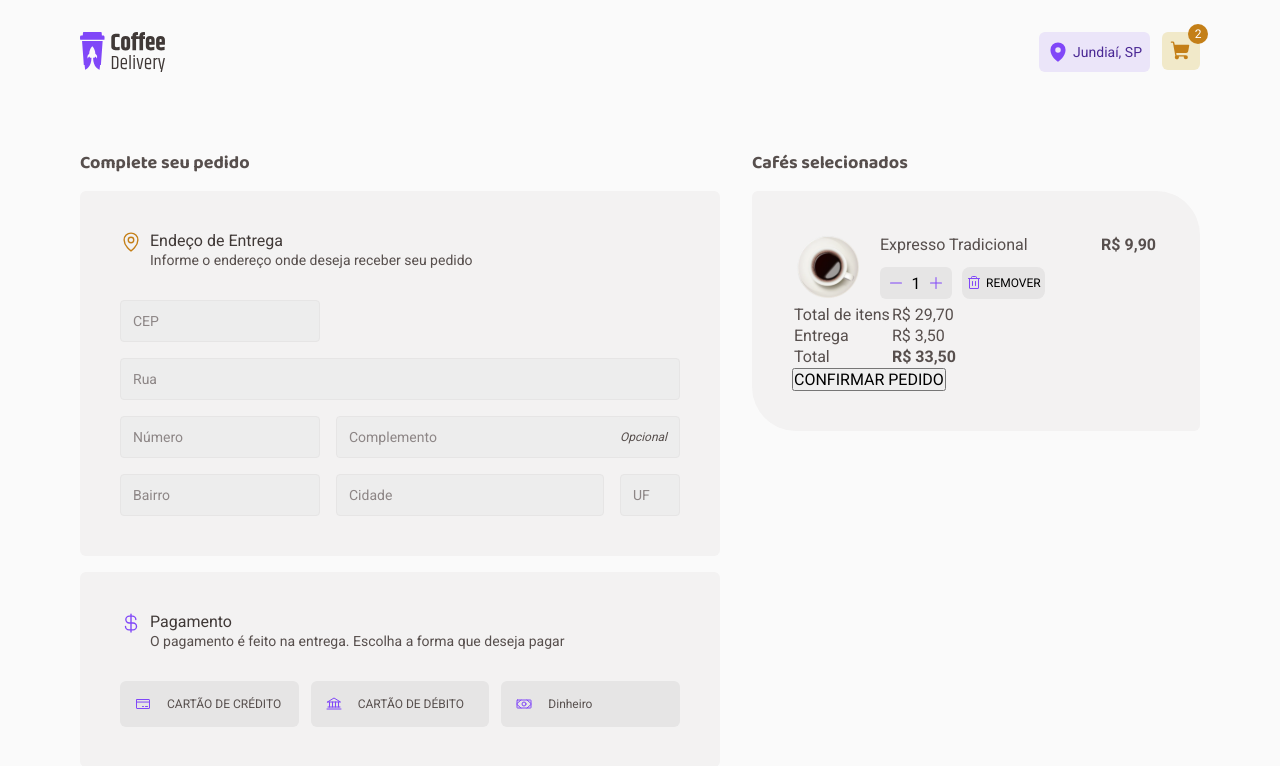
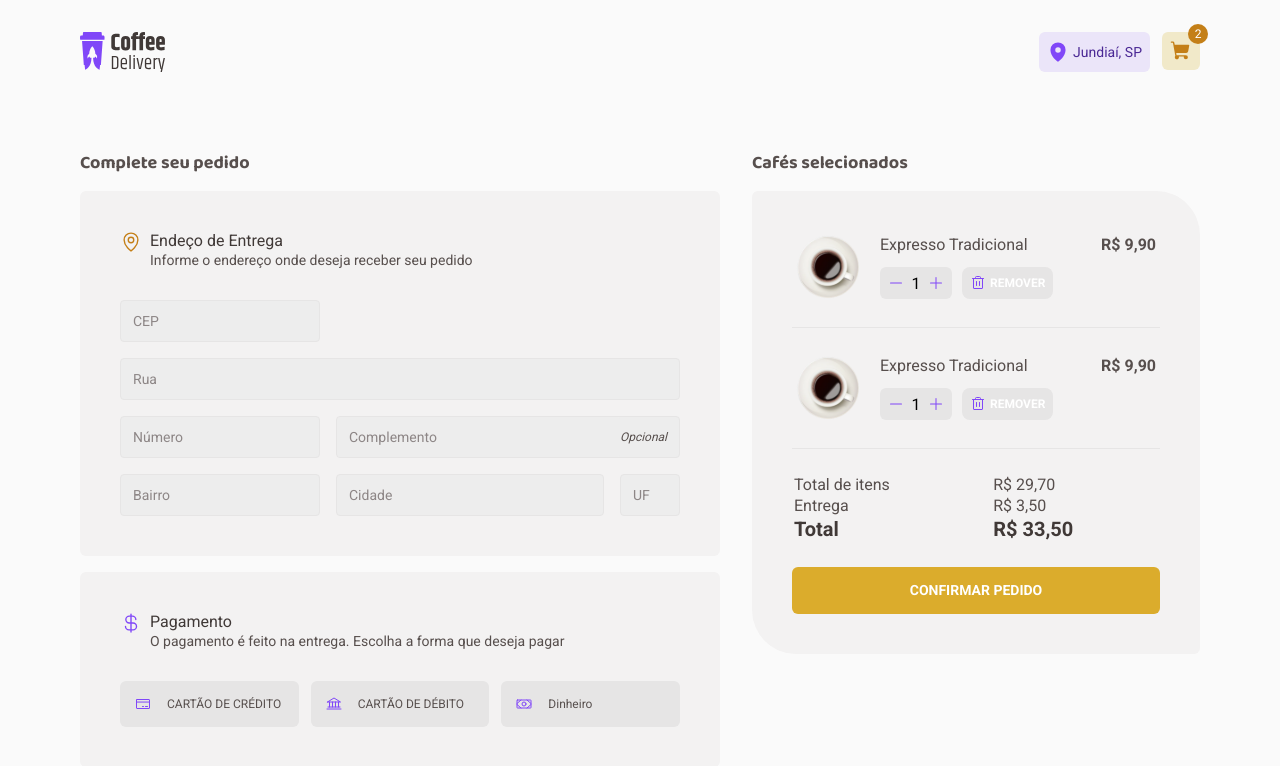
Before and after one commit to willianlins/Coffe-Delivery-Ignite, a React (Vite) app: page /Checkout in a window 1280 px wide. Shown: the top 766 px of the page. Built offline with nearby package versions, Linux system fonts and the light colour scheme.

Commit message:
checkout

```diff
--- a/src/pages/Checkout/Components/CoffeList/styles.ts
+++ b/src/pages/Checkout/Components/CoffeList/styles.ts
@@ -31,16 +31,24 @@ export const CoffeListDetails = styled.div`
       display: flex;
       flex-direction: row;
       align-items: center;
-      padding: 0.25rem;
+      padding: 0.25rem 0.5rem;
       border: 0;
       gap: 0.25rem;
       background: ${(props) => props.theme.COLORS['BASE-BUTTON']};
       border-radius: 8px;
       font-size: ${(props) => props.theme.FONT_SIZE['BUTTON-M']}rem;
       line-height: 160%;
-
+      transition:
+        color 0.3s,
+        background-color 0.3s;
+      cursor: pointer;
       svg {
         color: ${(props) => props.theme.COLORS.PURPLE};
+      }
+
+      &:hover {
+        color: ${(props) => props.theme.COLORS['BASE-SUBTITLE']};
+        background: ${(props) => props.theme.COLORS['BASE-HOVER']};
       }
     }
   }
--- a/src/pages/Checkout/index.tsx
+++ b/src/pages/Checkout/index.tsx
@@ -7,6 +7,8 @@ import {
   ContainerCheckout,
   FormLeftInfoInput,
   FormLeftPayment,
+  FormRightListCoffe,
+  FormRightPriceList,
 } from './styles'
 import { CoffeList } from './Components/CoffeList'
 
@@ -84,9 +86,14 @@ export function Checkout() {
       <div>
         <h2>Cafés selecionados</h2>
         <CheckoutFormRight>
-          <CoffeList />
+          <FormRightListCoffe>
+            <CoffeList />
+          </FormRightListCoffe>
+          <FormRightListCoffe>
+            <CoffeList />
+          </FormRightListCoffe>
 
-          <table>
+          <FormRightPriceList>
             <tbody>
               <tr>
                 <td>Total de itens</td>
@@ -97,13 +104,15 @@ export function Checkout() {
                 <td>R$ 3,50</td>
               </tr>
               <tr>
-                <td>Total</td>
+                <td>
+                  <strong>Total</strong>
+                </td>
                 <td>
                   <strong>R$ 33,50</strong>
                 </td>
               </tr>
             </tbody>
-          </table>
+          </FormRightPriceList>
           <button type="submit">CONFIRMAR PEDIDO</button>
         </CheckoutFormRight>
       </div>
--- a/src/pages/Checkout/styles.ts
+++ b/src/pages/Checkout/styles.ts
@@ -22,6 +22,40 @@ export const CheckoutFormRight = styled.div`
   padding: 2.5rem;
   margin-top: 1rem;
   background: ${(props) => props.theme.COLORS['BASE-CARD']};
+
+  display: flex;
+  flex-direction: column;
+
+  button {
+    padding: 0.75rem;
+    color: ${(props) => props.theme.COLORS.WHITE};
+    font-size: ${(props) => props.theme.FONT_SIZE['BUTTON-G']}rem;
+    background: ${(props) => props.theme.COLORS.YELLOW};
+    line-height: 160%;
+    border-radius: 6px;
+    border: 0;
+    font-weight: 700;
+    cursor: pointer;
+    transition: background-color 0.3s;
+    &:hover {
+      background: ${(props) => props.theme.COLORS['YELLOW-DARK']};
+    }
+  }
+`
+
+export const FormRightPriceList = styled.table`
+  margin-bottom: 1.5rem;
+
+  strong {
+    font-size: ${(props) => props.theme.FONT_SIZE['TEXT-L']}rem;
+    color: ${(props) => props.theme.COLORS['BASE-SUBTITLE']};
+  }
+`
+
+export const FormRightListCoffe = styled.div`
+  padding-bottom: 24px;
+  margin-bottom: 24px;
+  border-bottom: 1px solid ${(props) => props.theme.COLORS['BASE-BUTTON']};
 `
 
 const COLOR_TYPE_ICON = {
```
